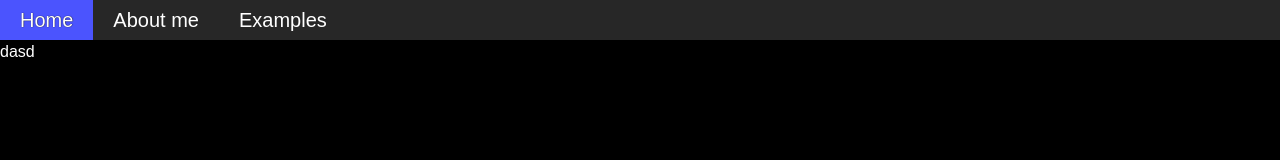
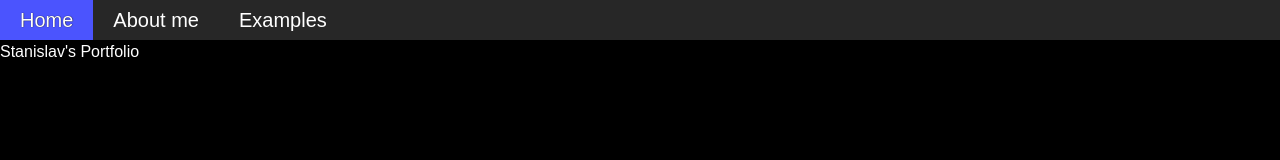
Before and after one commit to Tecrak/portfolio, a Next.js app: page / in a window 1280 px wide. Shown: the top 160 px of the page. Built offline with nearby package versions, Linux system fonts and the light colour scheme.

Commit message:
Update page.tsx

```diff
--- a/app/page.tsx
+++ b/app/page.tsx
@@ -1,5 +1,11 @@
 export const dynamic = "force-dynamic";
 
 export default function Page() {
-  return <div className="main">dasd</div>;
+  return (
+    <div className="main">
+      <div className="main_content">
+        <h1>Stanislav's Portfolio</h1>
+      </div>
+    </div>
+  );
 }
```
